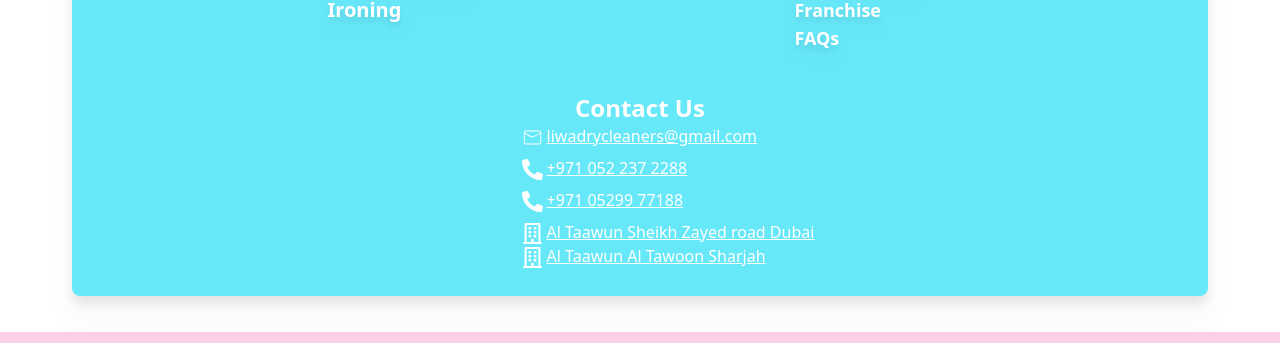
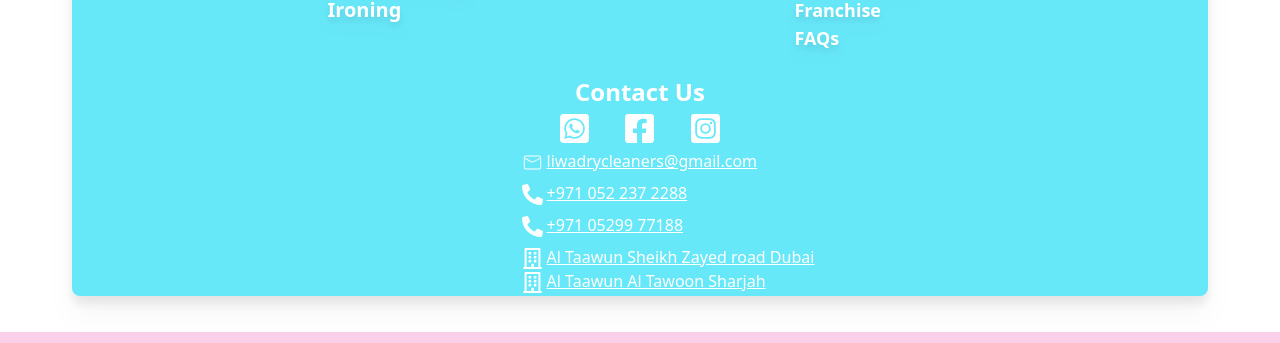
Before and after one commit to VinshMachado/LIWA, a Next.js app: page /contactPage in a window 1280 px wide. Shown: the part 544-887 px from the top of the page. Built offline with nearby package versions, Linux system fonts and the light colour scheme.

Commit message:
adding social media to contact

```diff
--- a/app/contactPage/page.js
+++ b/app/contactPage/page.js
@@ -2,6 +2,9 @@ import React from "react";
 import { CiMail } from "react-icons/ci";
 import { FaPhoneAlt } from "react-icons/fa";
 import { FaRegBuilding } from "react-icons/fa";
+import { FaFacebookSquare } from "react-icons/fa";
+import { FaInstagramSquare } from "react-icons/fa";
+import { FaWhatsappSquare } from "react-icons/fa";
 
 const page = () => {
   return (
@@ -48,12 +51,33 @@ const page = () => {
         </div>
 
         {/*contact info of shop */}
-        <div className="flex justify-center items-center flex-col mt-10 text-white">
+        <div className="flex justify-center items-center flex-col mt-6 text-white">
           <div>
             <span className="text-2xl font-semibold flex justify-center">
               Contact Us
             </span>
             <div className="ml-14">
+              <span className="flex justify-evenly mr-14 p-1">
+                <a href="https://wa.me/+971522372288">
+                  <FaWhatsappSquare
+                    size={33}
+                    className="hover:scale-110 duration-150"
+                  />
+                </a>
+                <a href="https://www.facebook.com/profile.php?id=61553585545960">
+                  <FaFacebookSquare
+                    size={33}
+                    className="hover:scale-110 duration-150"
+                  />
+                </a>
+                <a href="https://www.instagram.com/liwalaundry.dubai/profilecard/?igsh=MXR6ZzBlYTl0MmVxOA==">
+                  {" "}
+                  <FaInstagramSquare
+                    size={33}
+                    className="hover:scale-110 duration-150"
+                  />
+                </a>
+              </span>
               <span className="flex font-medium underline pb-2">
                 <CiMail size={21} className="mr-1 mt-[3px]" />{" "}
                 liwadrycleaners@gmail.com
--- a/app/costomcomp/Footer.js
+++ b/app/costomcomp/Footer.js
@@ -44,7 +44,7 @@ const Footer = () => {
 
       <div className="flex flex-col items-center mt-5">
         {/*location of shop */}
-        <h1 className="text-3xl font-bold text-pink-400">Location</h1>
+        <h1 className="text-3xl font-bold text-pink-400">Locations</h1>
         <div className="flex flex-col justify-center items-center">
           <div className="m-5 flex flex-col justify-center items-center">
             <span className="text-xl font-medium ">Dubai</span>
```
